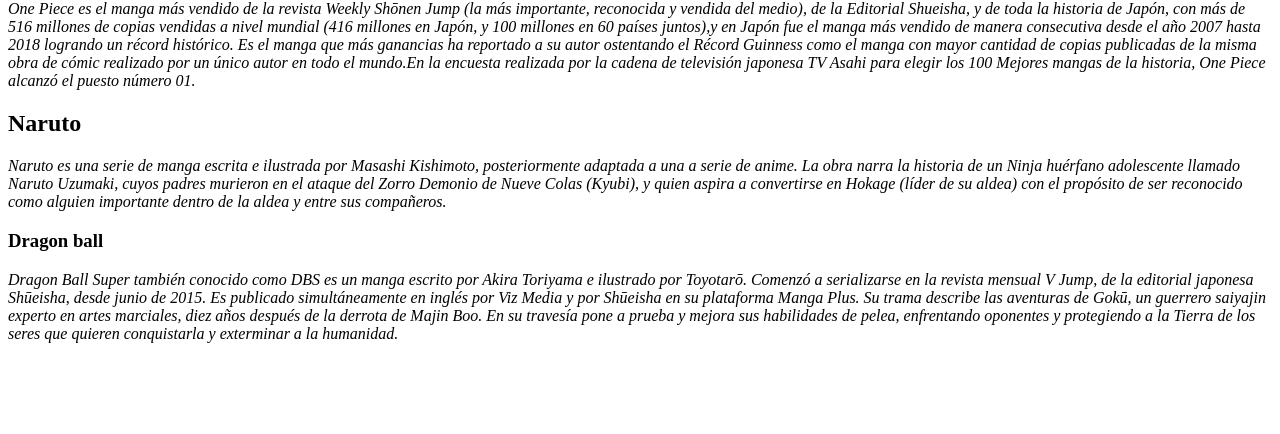
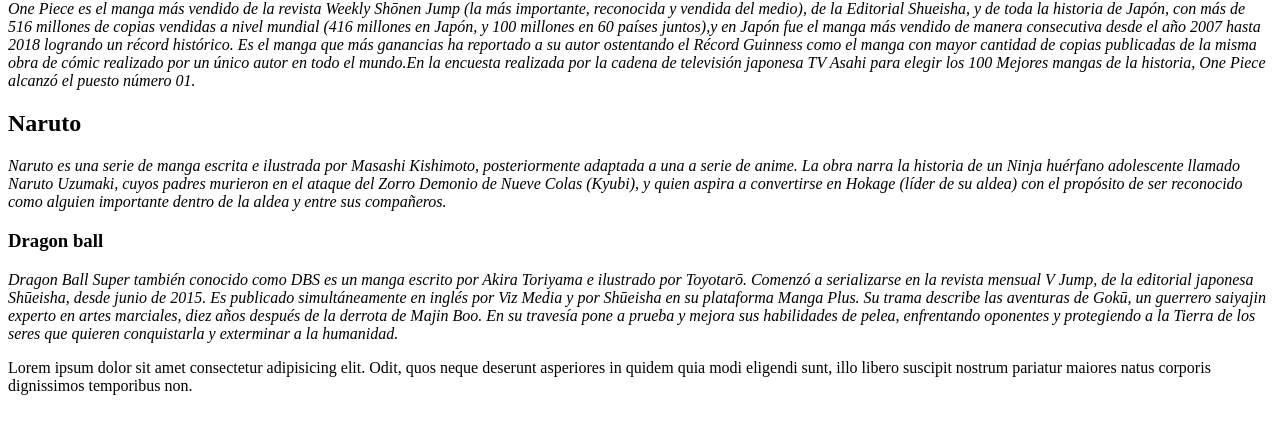
Before and after one commit to Abrahm18/Working-with-Text, a plain HTML site: page index.html in a window 1280 px wide. Shown: the part 66-500 px from the top of the page. Drawn offline with Linux system fonts and the light colour scheme.

Commit message:
Update index.html

```diff
--- a/index.html
+++ b/index.html
@@ -17,6 +17,7 @@
             <p><em>
                 Dragon Ball Super también conocido como DBS es un manga escrito por Akira Toriyama e ilustrado por Toyotarō. Comenzó a serializarse en la revista mensual V Jump, de la editorial japonesa Shūeisha, desde junio de 2015. Es publicado simultáneamente en inglés por Viz Media y por Shūeisha en su plataforma Manga Plus. Su trama describe las aventuras de Gokū, un guerrero saiyajin experto en artes marciales, diez años después de la derrota de Majin Boo. En su travesía pone a prueba y mejora sus habilidades de pelea, enfrentando oponentes y protegiendo a la Tierra de los seres que quieren conquistarla y exterminar a la humanidad.
             </em></p>
-            <!--Lorem ipsum, dolor sit amet consectetur adipisicing elit. Praesentium id autem illum et facilis distinctio ab labore omnis ipsam, accusamus nam magni aspernatur doloribus, eius itaque porro molestias nisi debitis!-->
+        <p>Lorem ipsum dolor sit amet consectetur adipisicing elit. Odit, quos neque deserunt asperiores in quidem quia modi eligendi sunt, illo libero suscipit nostrum pariatur maiores natus corporis dignissimos temporibus non.</p>
+            <!--QUE TENGA BONITO DIA-->
     </body>
     </html>
```
